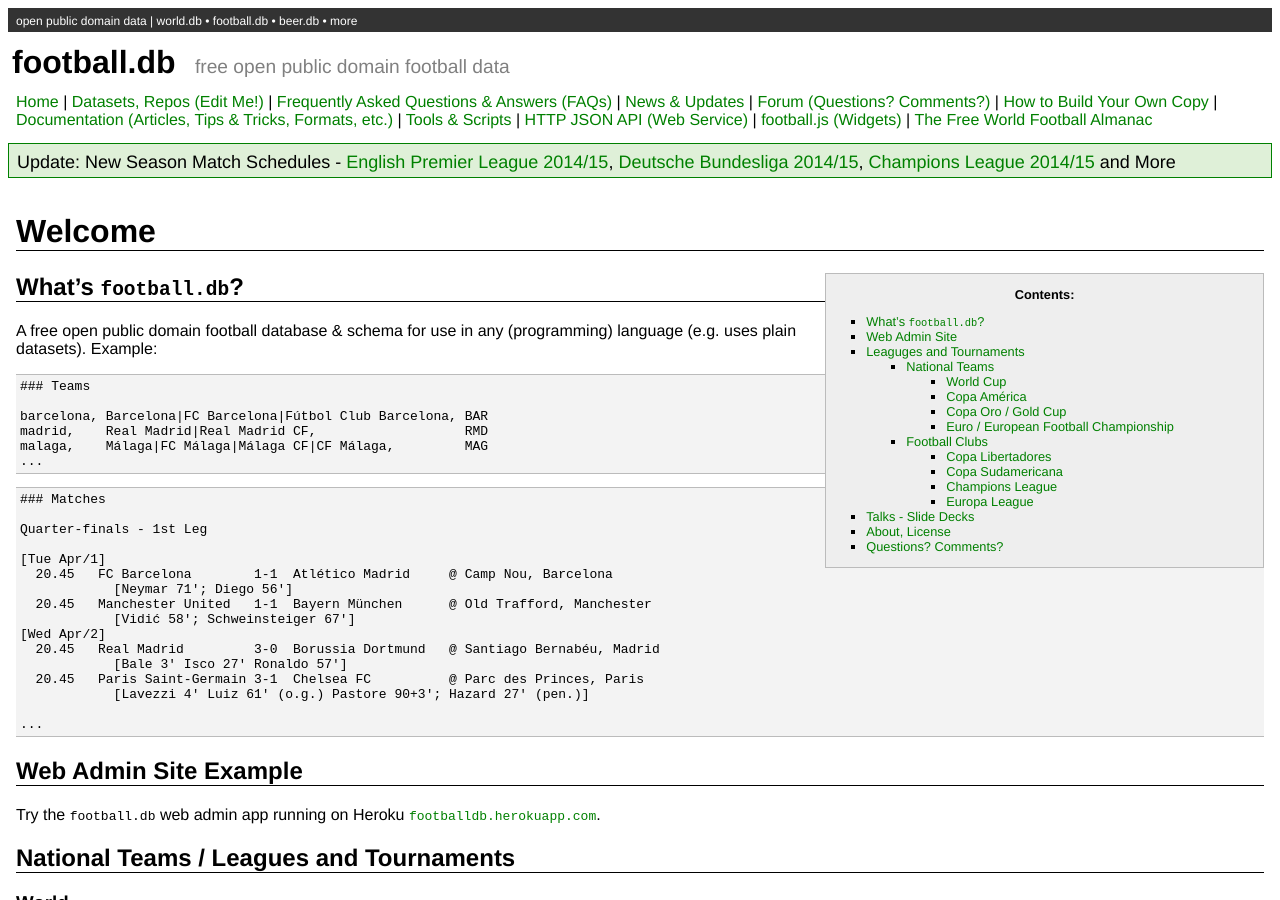
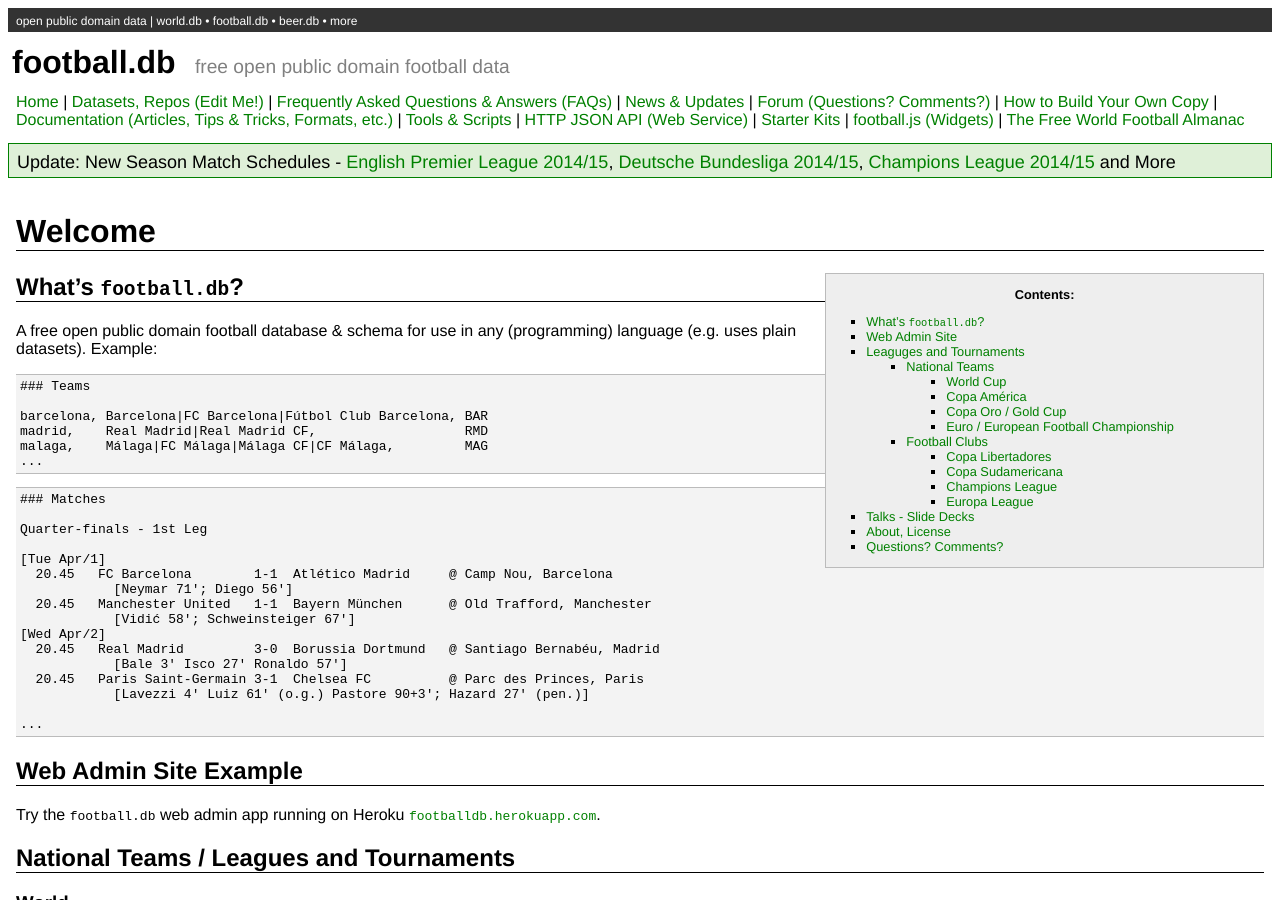
Before and after one commit to openfootball/openfootball.github.io, a Jekyll site: the page built from index.md, in a window 1280 px wide and 900 px high. Built offline with Jekyll 4.4.1, drawn with Linux system fonts in a browser that asks for light colours.

Commit message:
Update default.html

```diff
--- a/_layouts/default.html
+++ b/_layouts/default.html
@@ -34,6 +34,8 @@
 
     <a href="https://github.com/openfootball/api">HTTP JSON API (Web Service)</a> |
 
+    <a href="https://github.com/sportkit">Starter Kits</a> |
+
     <a href="https://github.com/footballjs">football.js (Widgets)</a> |
 
     <a href="https://github.com/openfootball/book">The Free World Football Almanac</a>
```
